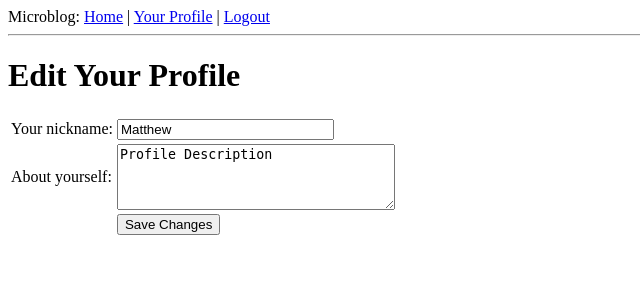
After one commit to mjhavard/blog, a Flask app: page /edit in a window 1280 px wide. The commit adds this page. Shown: the top 300 px of the page, without its empty margins (0-640 px from the left). Run offline with Flask 2, Linux system fonts and the light colour scheme; a user stored in the database is signed in; data comes from the database, SQL or seed files in the repository; both versions use the stored data as it was after the commit.

Commit message:
added user info page
part vi of the tutorial

```diff
--- a/app/forms.py
+++ b/app/forms.py
@@ -1,7 +1,11 @@
 from flask_wtf import Form
-from wtforms import StringField, BooleanField
-from wtforms.validators import DataRequired
+from wtforms import StringField, BooleanField, TextAreaField
+from wtforms.validators import DataRequired, Length
 
 class LoginForm(Form):
     openid = StringField('openid', validators=[DataRequired()])
     remember_me = BooleanField('remember_me', default=False)
+
+class EditForm(Form):
+    nickname = StringField('nickname', validators=[DataRequired()])
+    about_me = TextAreaField('about_me', validators=[Length(min=0, max=140)])
--- a/app/models.py
+++ b/app/models.py
@@ -1,10 +1,13 @@
 from app import db
+from hashlib import md5
 
 class User(db.Model):
     id = db.Column(db.Integer, primary_key=True)
     nickname = db.Column(db.String(64), index=True, unique=True)
     email = db.Column(db.String(120), index=True, unique=True)
     posts = db.relationship('Post', backref='author', lazy='dynamic')
+    about_me = db.Column(db.String(140))
+    last_seen = db.Column(db.DateTime)
 
     @property
     def is_authenticated(self):
@@ -27,6 +30,9 @@ class User(db.Model):
     def __repr__(self):
         return '<User %r>' % (self.nickname)
 
+    def avatar(self, size):
+        return 'http://www.gravatar.com/avatar/%s?d=mm&s=%d' % (md5(self.email.encode('utf-8')).hexdigest(), size)
+
 class Post(db.Model):
     id = db.Column(db.Integer, primary_key = True)
     body = db.Column(db.String(140))
--- a/app/templates/base.html
+++ b/app/templates/base.html
@@ -10,6 +10,7 @@
     <div>Microblog:
         <a href="{{ url_for('index') }}">Home</a>
         {% if g.user.is_authenticated %}
+        | <a href="{{ url_for('user', nickname=g.user.nickname) }}">Your Profile</a>
         | <a href="{{ url_for('logout') }}">Logout</a>
         {% endif %}
     </div>
--- /dev/null
+++ b/app/templates/edit.html
@@ -0,0 +1,23 @@
+<!-- extend base layout -->
+{% extends "base.html" %}
+
+{% block content %}
+  <h1>Edit Your Profile</h1>
+  <form action="" method="post" name="edit">
+      {{form.hidden_tag()}}
+      <table>
+          <tr>
+              <td>Your nickname:</td>
+              <td>{{ form.nickname(size=24) }}</td>
+          </tr>
+          <tr>
+              <td>About yourself:</td>
+              <td>{{ form.about_me(cols=32, rows=4) }}</td>
+          </tr>
+          <tr>
+              <td></td>
+              <td><input type="submit" value="Save Changes"></td>
+          </tr>
+      </table>
+  </form>
+{% endblock %}
--- /dev/null
+++ b/app/templates/post.html
@@ -0,0 +1,5 @@
+<table>
+    <tr valign="top">
+        <td><img src="{{ post.author.avatar(50) }}"></td><td><i>{{ post.author.nickname }} says:</i><br>{{ post.body }}</td>
+    </tr>
+</table>
--- a/app/views.py
+++ b/app/views.py
@@ -1,8 +1,9 @@
 from flask import render_template, flash, redirect, session, url_for, request, g
 from flask_login import login_user, logout_user, current_user, login_required
 from app import app, db, lm, oid
-from .forms import LoginForm
+from .forms import LoginForm, EditForm
 from .models import User
+from datetime import datetime
 
 @app.route('/')
 @app.route('/index')
@@ -42,9 +43,14 @@ def login():
 def load_user(id):
     return User.query.get(int(id))
 
+
 @app.before_request
 def before_request():
     g.user = current_user
+    if g.user.is_authenticated:
+        g.user.last_seen = datetime.utcnow()
+        db.session.add(g.user)
+        db.session.commit()
 
 @oid.after_login
 def after_login(resp):
@@ -70,3 +76,35 @@ def after_login(resp):
 def logout():
     logout_user()
     return redirect(url_for('index'))
+
+@app.route('/user/<nickname>')
+@login_required
+def user(nickname):
+    user = User.query.filter_by(nickname=nickname).first()
+    if user == None:
+        flash('User %s not found.' % nickname)
+        return redirect(url_for('index'))
+    posts = [
+        {'author': user, 'body': 'Test post #1'},
+        {'author': user, 'body': 'Test post #2'}
+    ]
+    return render_template('user.html',
+                           user=user,
+                           posts=posts)
+
+
+@app.route('/edit', methods=['GET', 'POST'])
+@login_required
+def edit():
+    form = EditForm()
+    if form.validate_on_submit():
+        g.user.nickname = form.nickname.data
+        g.user.about_me = form.about_me.data
+        db.session.add(g.user)
+        db.session.commit()
+        flash('Your changes have been saved.')
+        return redirect(url_for('edit'))
+    else:
+        form.nickname.data = g.user.nickname
+        form.about_me.data = g.user.about_me
+    return render_template('edit.html', form=form)
```
Also changed, not shown: app/templates/user.html (added, +20 -0 lines), db_repository/versions/004_migration.py (added, +31 -0 lines), app.db.
